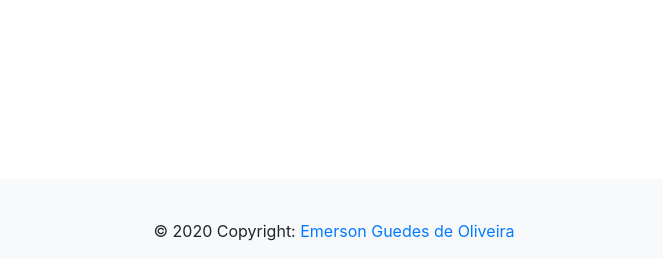
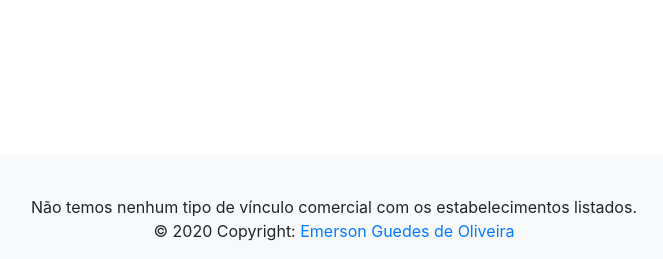
Before and after one commit to guedesemerson/catalogodelivery, a Django app: template templates/footer2.html in a window 1280 px wide. Shown: the part 541-800 px from the top of the page, without its empty margins (306-969 px from the left). Run offline with Django 3.2, Linux system fonts and the light colour scheme; the template is opened without the code that fills it, so the values that code supplies are empty; some libraries are stand-ins or nearby versions.

Commit message:
ajustando7

```diff
--- a/templates/footer2.html
+++ b/templates/footer2.html
@@ -16,8 +16,11 @@
 
 
   <!-- Copyright -->
-  <div class="footer-copyright text-center py-3">© 2020 Copyright:
-    <a href="https://github.com/guedesemerson"> Emerson Guedes de Oliveira</a>
+  <div class="footer-copyright text-center py-3">
+    <span>Não temos nenhum tipo de vínculo comercial com os estabelecimentos listados.</span>
+      <br>
+      <span>© 2020 Copyright:</span>
+      <a href="https://guedesme.herokuapp.com/"> Emerson Guedes de Oliveira</a>
   </div>
   <!-- Copyright -->
 
```
Also changed, not shown: core/templates/core/index.html (+5 -6 lines), templates/base.html (+3 -9 lines).
